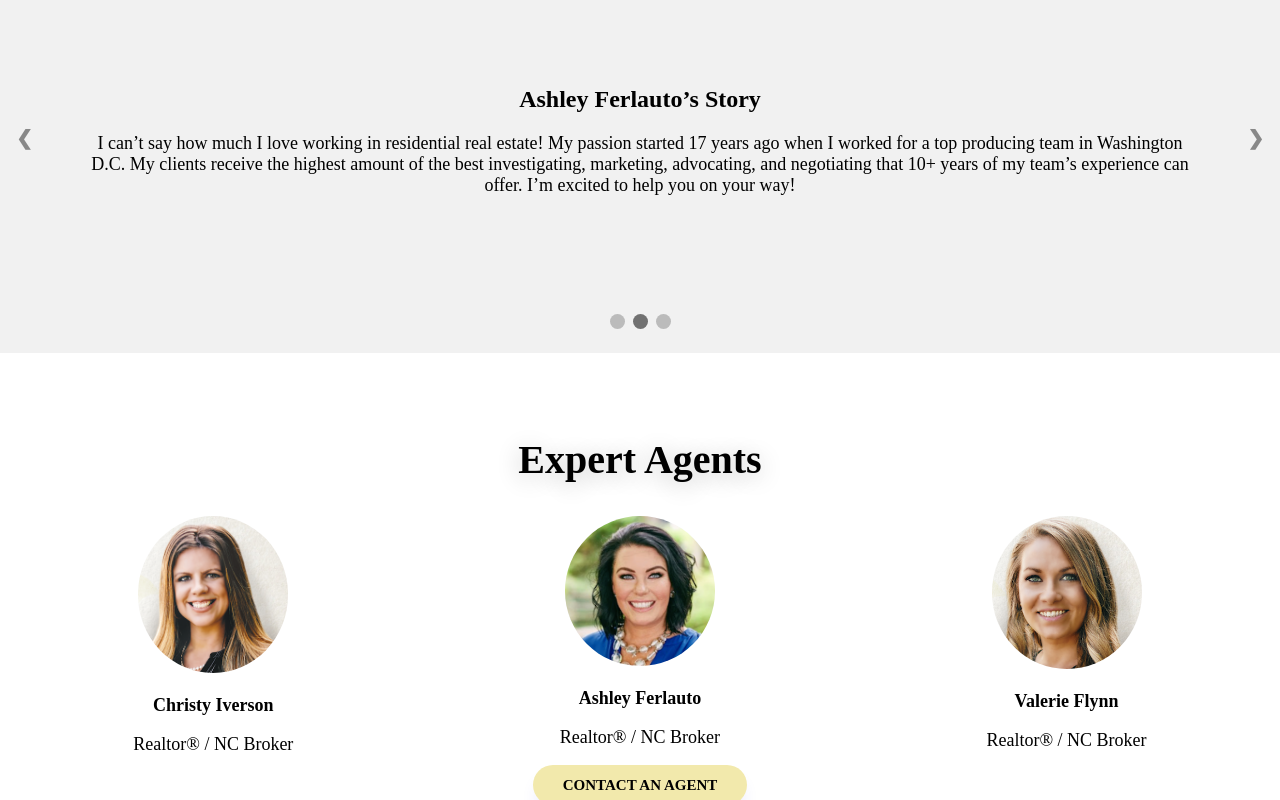
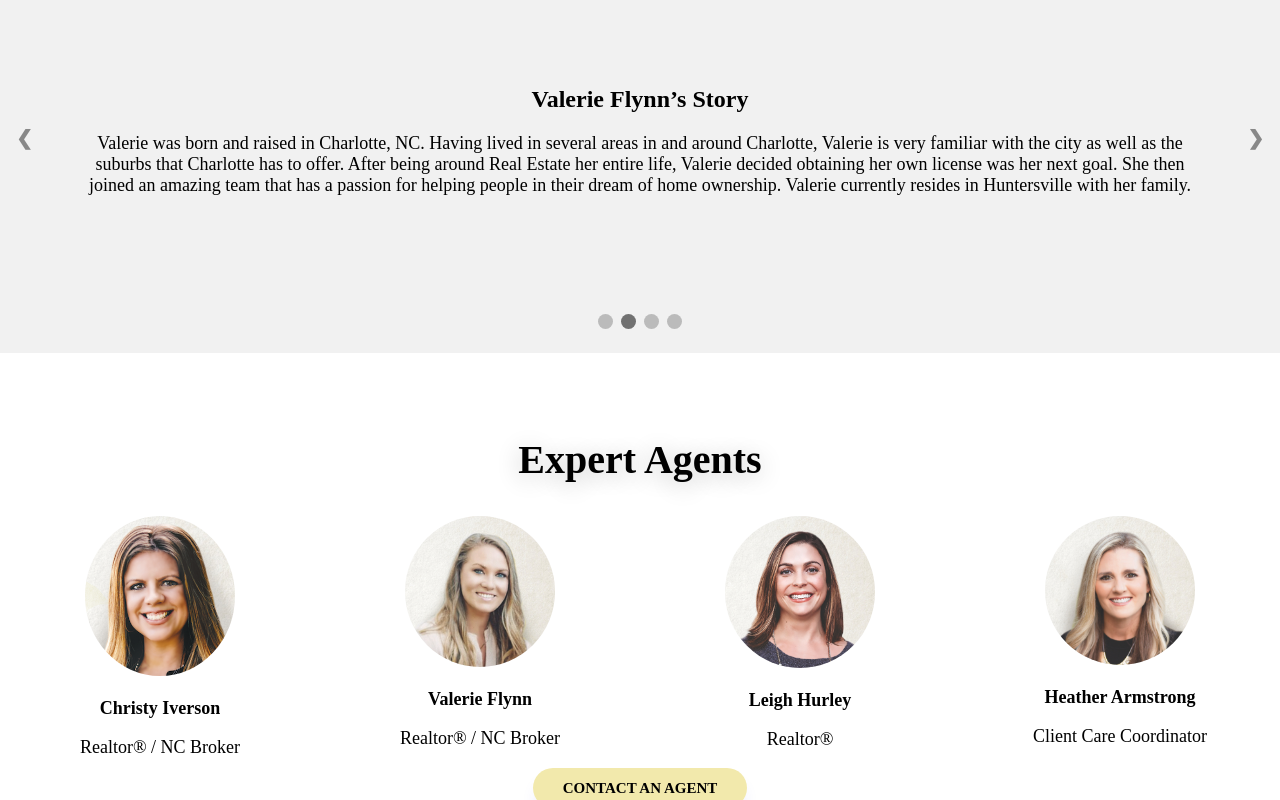
Before and after one commit to justineshaw/justineshaw.github.io, a plain HTML site: page index.html in a window 1280 px wide. Both pictures are taken after a click on the element 640 px from the left and 1132 px from the top of the page. Shown: the part 652-1452 px from the top of the page. Drawn offline with Linux system fonts and the light colour scheme.

Commit message:
update team structure

```diff
--- a/index.html
+++ b/index.html
@@ -43,13 +43,18 @@
         </div>
 
         <div class="mySlides">
-          <h2>Ashley Ferlauto&#8217;s Story</h2>
-          <p>I can&#8217;t say how much I love working in residential real estate! My passion started 17 years ago when I worked for a top producing team in Washington D.C. My clients receive the highest amount of the best investigating, marketing, advocating, and negotiating that 10+ years of my team&#8217;s experience can offer. I&#8217;m excited to help you on your way!</p>
+          <h2>Valerie Flynn&#8217;s Story</h2>
+          <p>Valerie was born and raised in Charlotte, NC. Having lived in several areas in and around Charlotte, Valerie is very familiar with the city as well as the suburbs that Charlotte has to offer. After being around Real Estate her entire life, Valerie decided obtaining her own license was her next goal. She then joined an amazing team that has a passion for helping people in their dream of home ownership. Valerie currently resides in Huntersville with her family.</p>
         </div>
 
         <div class="mySlides">
-          <h2>Valerie Flynn&#8217;s Story</h2>
-          <p>Valerie was born and raised in Charlotte, NC. She was born with Real Estate in her blood as both her grandparents were also in the business. She loves the design aspect and can help her clients find the perfect move in ready home or fixer upper. She has a passion for helping people and loves seeing her clients eyes light up when they walk into that perfect home. That&#8217;s what it&#8217;s all about. Valerie currently lives in Huntersville, NC with her husband and their three children.</p>
+          <h2>Leigh Hurley&#8217;s Story</h2>
+          <p>As a Native of Florida, I love to spend time at the beach – Jensen Beach, FL being my favorite. However, having spent the majority of my life between Charlottesville, VA and Arlington/Alexandria, VA I also enjoy hiking, traveling and spending quality time with my friends, family, husband and the most adorable poodle in the world, Chloe Poodles. I have a passion for interior design, which I enjoy as a hobby from time to time, occasionally with a glass (or two) of red wine! My secret talent is reading vanity license plates :) There is rarely one that goes unsolved before the light turns green! I graduated with a BA in Communications from George Mason University and a Masters degree from Gonzaga University. I am very excited to have joined the RE/MAX Leading Edge team! Relocating to Charlotte/Lake Norman has been an incredible experience and I look forward to helping others find their dream homes in this amazing town I am thrilled to now call home!</p>
+        </div>
+
+        <div class="mySlides">
+          <h2>Heather Armstrong&#8217;s Story</h2>
+          <p>Heather is a Charlotte native and a graduate of UNC Charlotte. She currently resides in Denver, NC with her husband Jay and their son, Isaac.  Heather and Christy are childhood friends and have been colleagues for over 15 years. Heather has a passion for real estate and takes pride in helping in the process of coordinating resources to help clients find their dream home. In her free time Heather enjoys watching her son play travel baseball and she enjoys spending time with friends and family on Lake Norman.</p>
         </div>
 
         <!-- Next/prev buttons -->
@@ -62,6 +67,7 @@
         <span class="dot" onclick="currentSlide(1)"></span>
         <span class="dot" onclick="currentSlide(2)"></span>
         <span class="dot" onclick="currentSlide(3)"></span>
+        <span class="dot" onclick="currentSlide(4)"></span>
       </div>
     </div>
 
@@ -72,24 +78,31 @@
         </h2>
         <div class="row">
           <div class="column">
-            <img class="round-image" src="ci.png" width="150">
+            <img class="round-image" src="c.jpg" width="150">
             <p><strong>Christy Iverson</strong></p>
             <p>
               Realtor® / NC Broker
             </p>
           </div>
           <div class="column">
-            <img class="round-image" src="af.png" width="150">
-            <p><strong>Ashley Ferlauto</strong></p>
+            <img class="round-image" src="v.jpg" width="150">
+            <p><strong>Valerie Flynn</strong></p>
             <p>
               Realtor® / NC Broker
             </p>
           </div>
           <div class="column">
-            <img class="round-image" src="vf.png" width="150">
-            <p><strong>Valerie Flynn</strong></p>
+            <img class="round-image" src="l.jpg" width="150">
+            <p><strong>Leigh Hurley</strong></p>
             <p>
-              Realtor® / NC Broker
+              Realtor®
+            </p>
+          </div>
+          <div class="column">
+            <img class="round-image" src="h.jpg" width="150">
+            <p><strong>Heather Armstrong</strong></p>
+            <p>
+              Client Care Coordinator
             </p>
           </div>
         </div>
@@ -103,8 +116,8 @@
 
         <!-- Full-width slides/quotes -->
         <div class="mySlides2">
-          <q>Ashley helped my husband and I find our first home! I can&#8217;t express enough how appreciative we were of her consistent communication, open availability, and patience with us. She truly listened to what we were looking for in our first dream home, and found us a home that fit that to a tee. Ashley made sure to keep us in the loop and always confirmed that we understood what was taking place. If we didn&#8217;t, she was more than willing to educate us. We highly recommend Ashley and will absolutely be referring her to our friends and family&#8230;</q>
-          <p><strong>Becca Powell</strong>, First Time Home Buyer</p>
+          <q>Leigh helped us back in June find and close on our house.  We had come down on a weekend trip to look at houses in like a 24 hour span from NY and she was amazing helping us look and find the perfect place.  We then did everything after long distance.  She went above and beyond helping with everything that would come up, even small things she didn't need to do.  She has gone from our realtor to such an amazing friend and we couldn't ask for anything more!</q>
+          <p><strong>Carrie Gribko</strong>, Satisfied Client</p>
         </div>
 
         <div class="mySlides2">
@@ -118,8 +131,8 @@
         </div>
 
         <div class="mySlides2">
-          <q>Being a Realtor from Florida and having a family member move up to North Carolina was kind of an uneasy feeling because you want to help your family member as their Realtor. I did a lot of searches and I found the ideal realtor in Ashley Ferlauto. She went above and the beyond for not only my family but all of us involved. She has welcomed my sister-in-law into the community taught her about things in the new area and really went above and beyond what most Realtors do. She was a stellar human being with a heart of gold that goes the extra mile. If I ever move to North Carolina she will definitely be my realtor!</q>
-          <p><strong>Liz Casner</strong>, Referred Family</p>
+          <q>We have now bought and sold three houses with Christy! To say she was amazing is an understatement. She fights hard to make sure you have the best prices and is so knowledgeable and easy to communicate with! Her team is the best team!</q>
+          <p><strong>Elizabeth Page</strong>, Repeat Client</p>
         </div>
 
         <!-- Next/prev buttons -->
--- a/main.css
+++ b/main.css
@@ -136,7 +136,7 @@ q {
 
 .column {
   float: left;
-  width: 33.33%;
+  width: 25%;
 }
 
 /* Clear floats after the columns */
```
Also changed, not shown: af.png (deleted), c.jpg (added), ci.png (deleted), h.jpg (added), l.jpg (added), v.jpg (added), vf.png (deleted).
